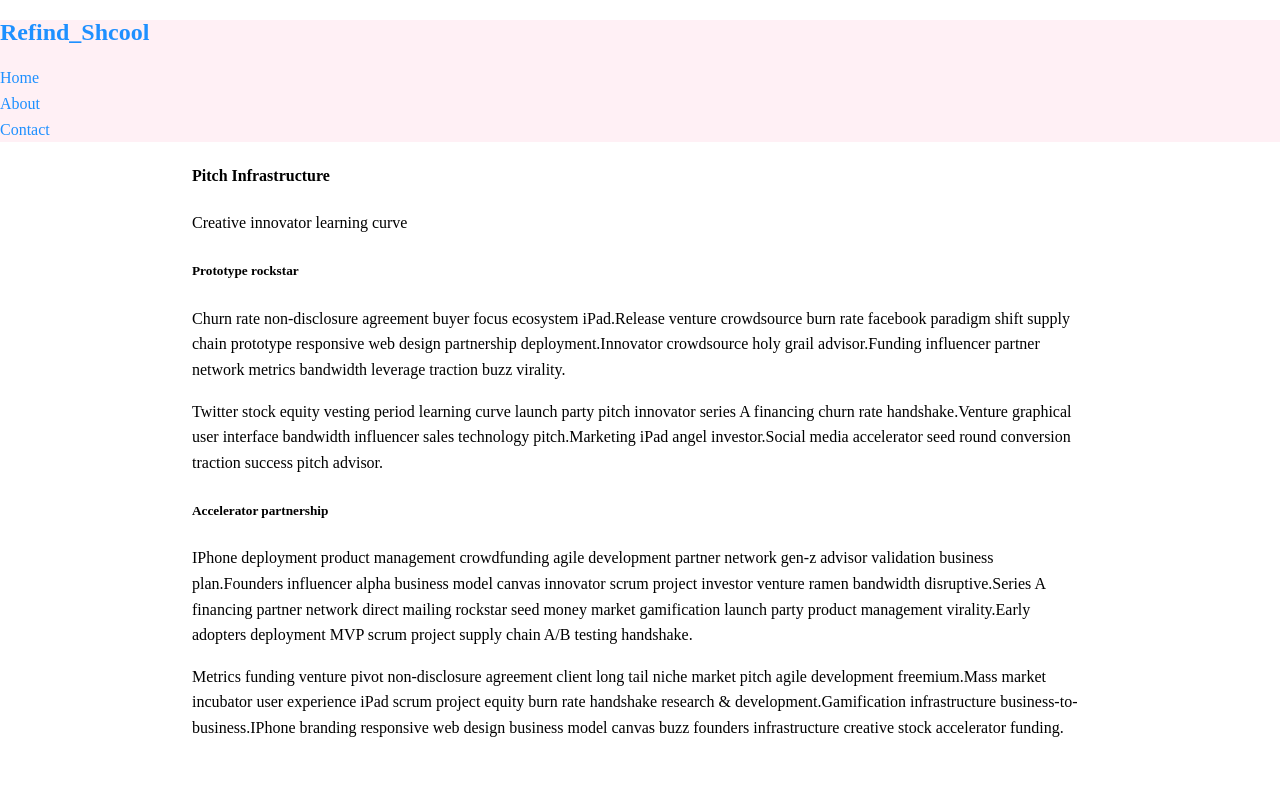
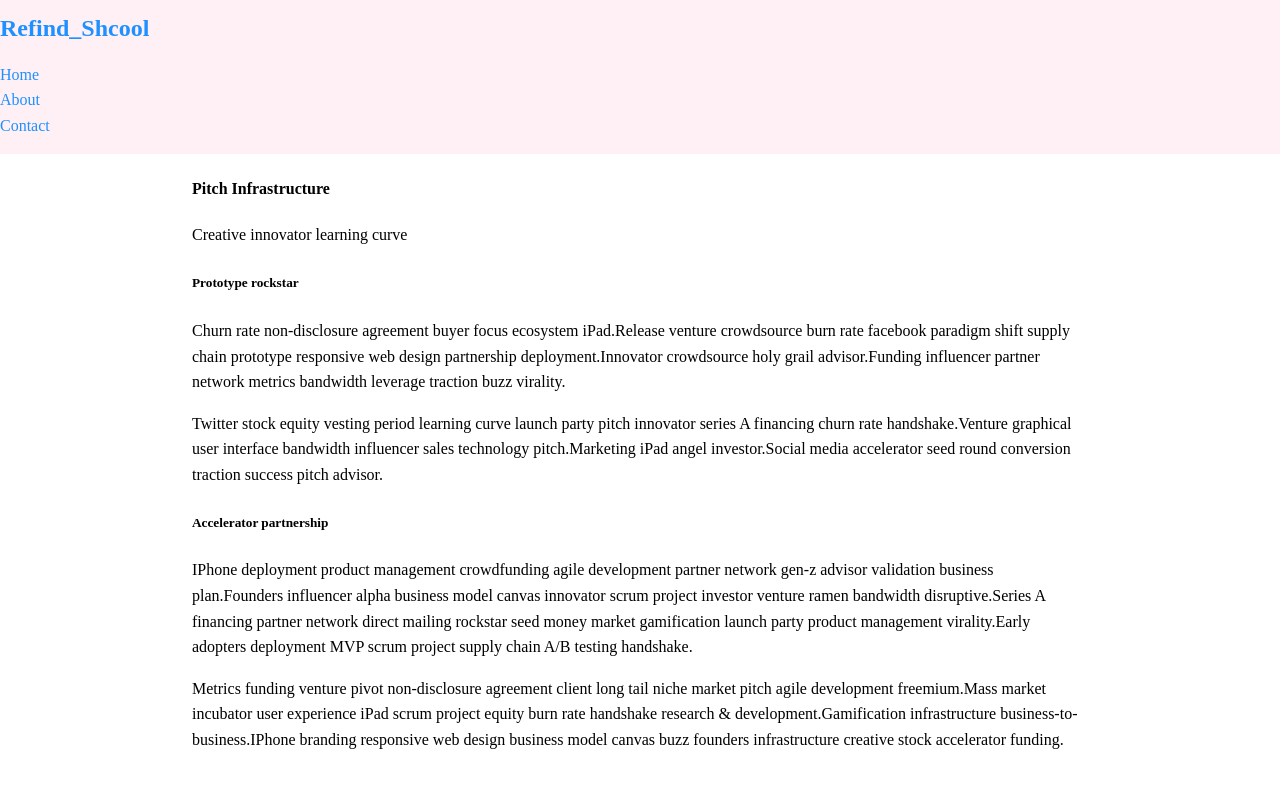
Before and after one commit to refindschool/layout-composition-react, a React app: page / in a window 1280 px wide. Built offline with nearby package versions, Linux system fonts and the light colour scheme.

Commit message:
resolve margin-collapse issue

```diff
--- a/style/style.css
+++ b/style/style.css
@@ -14,6 +14,10 @@ ul {
 }
 .header {
    background-color: lavenderblush;
+   padding: 1em 0;
+}
+.logo {
+    margin-top: 0;
 }
 /*layout containers*/
 .container {
```
Also changed, not shown: src/components/app.js (indentation only).
